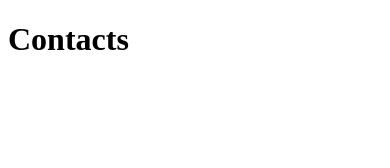
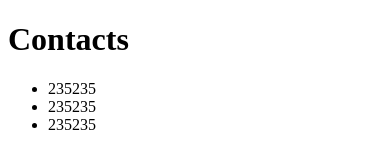
Before and after one commit to vetaluga/sec-rep, a plain HTML site: page contacts.html in a window 390 px wide. Drawn offline with Linux system fonts and the light colour scheme.

Commit message:
add list phones number

```diff
--- a/contacts.html
+++ b/contacts.html
@@ -7,5 +7,10 @@
 </head>
 <body>
     <h1>Contacts</h1>
+    <ul>
+        <li>235235</li>
+        <li>235235</li>
+        <li>235235</li>
+    </ul>
 </body>
 </html>
```
